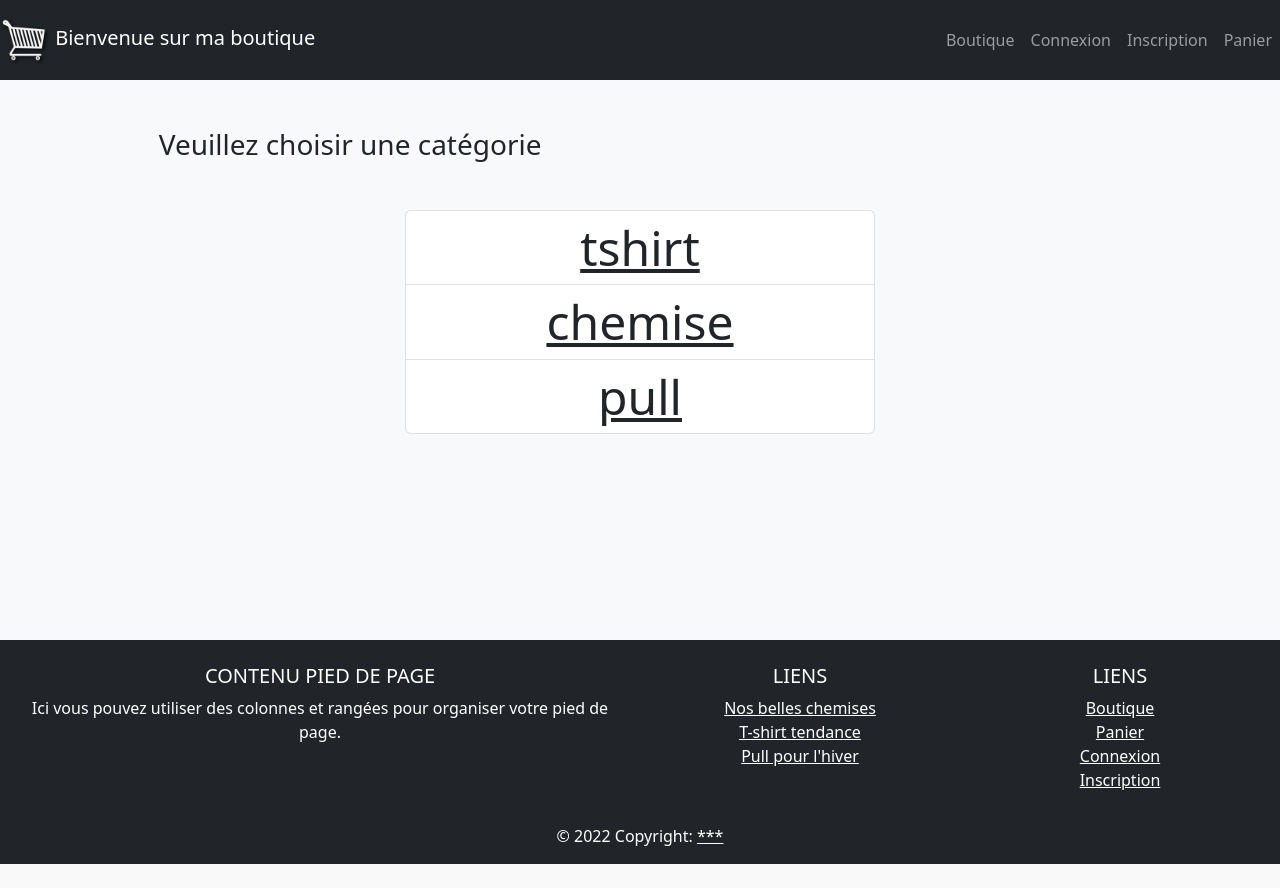
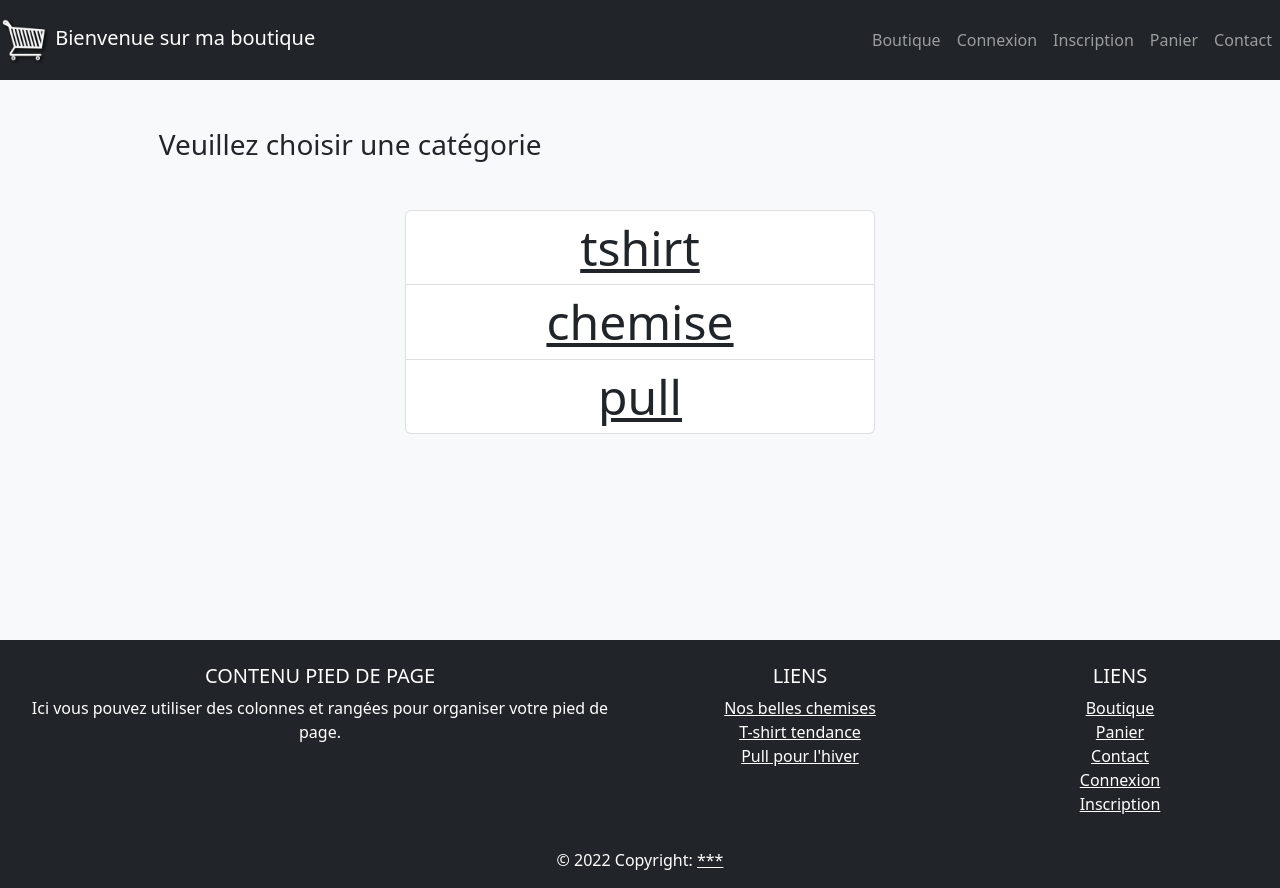
Before and after one commit to DidierColombbus/boutik, a PHP site: page / in a window 1280 px wide. Before the commit the page ends 864 px from the top, so only its background shows below. Run offline with PHP 8.4, Linux system fonts and the light colour scheme; data comes from the database, SQL or seed files in the repository; some libraries are stand-ins or nearby versions.

Commit message:
Correction

```diff
--- a/inc/footer.php
+++ b/inc/footer.php
@@ -56,6 +56,10 @@
                     <a href="panier.php" class="text-white">Panier</a>
                 </li>
 
+                <li>
+                    <a href="contact.php" class="text-white">Contact</a>
+                </li>
+
                 <?php if(internauteEstConnecte()) { ?>
                     <li>
                         <a href="profil.php" class="text-white">Mon profil</a>
--- a/inc/header.php
+++ b/inc/header.php
@@ -66,6 +66,10 @@
                         </li>
                     <?php } ?>
 
+                    <li class="nav-item active">
+                        <a class="nav-link" href="contact.php">Contact</a>
+                    </li>
+
                 </ul>
             </div>
         </nav>
```
